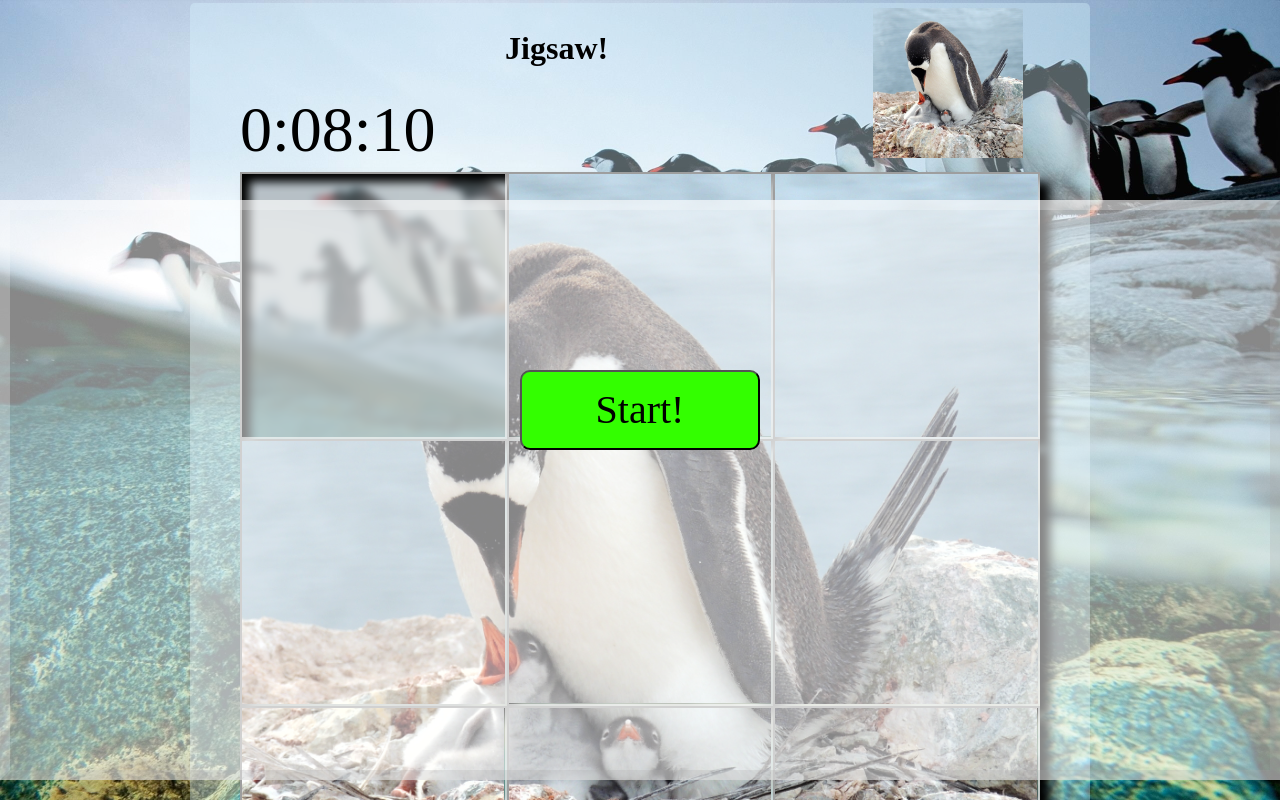
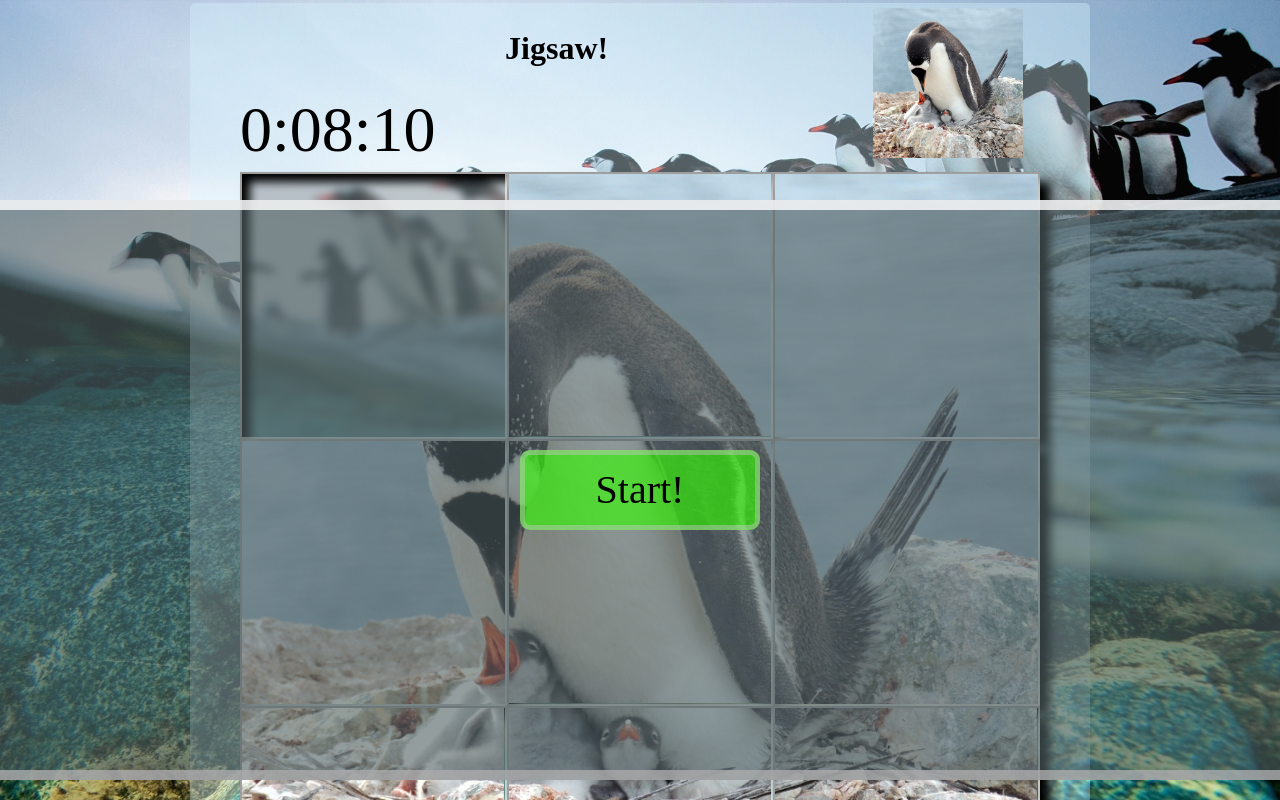
Before and after one commit to asdjosegarcia/jigsaw-puzzle, a React app: page / in a window 1280 px wide. Shown: the top 800 px of the page. Built offline with nearby package versions, Linux system fonts and the light colour scheme.

Commit message:
codigo:  -add context  -add StartStage box

```diff
--- a/src/common/StartStage.jsx
+++ b/src/common/StartStage.jsx
@@ -1,14 +1,22 @@
-import React from "react";
+import React,{useContext, useEffect} from "react";
 import { StartButton } from "@components/buttons/StartButton.jsx";
 import '@styles/common/StartStage.scss'
+import { variableContext } from "../context/context.jsx";
+
 
 export function StartStage(){
+    const contexto = useContext(variableContext)//traemos los valores que cargamos en variable context, y los almacenamos en contexto
+
 
     return(
+    <>
+        {!contexto.gameStartedStatus &&( /* si el juego esta iniciado el cartel desaparece */
         <div className="start-stage__background">
             <div className="start-stage__StartButton-container">
             <StartButton className="start-stage__StartButton"/>
             </div>
         </div>
+        )}
+    </>
     )
 }
--- a/src/components/Timer.jsx
+++ b/src/components/Timer.jsx
@@ -19,7 +19,7 @@ function Timer() {
 
   function showTime() {
     tenMs=tenMs+1
-    console.log(tenMs);
+    // console.log(tenMs);
     if (tenMs > 99) {
       tenMs=0
       seconds=seconds+1
@@ -34,7 +34,8 @@ function Timer() {
     setMinutes(minutes)
 
 
-    console.log(`${minutes}:${seconds < 10 ? "0" + seconds : seconds}:${tenMs < 10? "0" + tenMs: tenMs }`)}; //muestra el tiempo, si es menor a 10 agrega un 0
+    // console.log(`${minutes}:${seconds < 10 ? "0" + seconds : seconds}:${tenMs < 10? "0" + tenMs: tenMs }`)//muestra el tiempo, si es menor a 10 agrega un 0
+  };
 
 
   return (
--- a/src/components/buttons/StartButton.jsx
+++ b/src/components/buttons/StartButton.jsx
@@ -1,13 +1,30 @@
-import React from "react";
+// import React from "react";
 import '@styles/components/buttons/StartButton.scss'
+import React, { useContext } from "react";
+import { variableContext } from "../../context/context.jsx";
 
 export function StartButton() {
+  const contexto = useContext(variableContext)//traemos los valores que cargamos en variable context, y los almacenamos en contexto
+
 
   return (
     <>
-      <button className="start-button__button">
+    {/* <variableContext.provider value={{gameStarted}}> */}
+      <button onClick={()=>contexto.setGameStartedStatus(true)} className="start-button__button">
         <p className="start-button__button-text">Start!</p>
       </button>
+    {/* </variableContext.provider> */}
     </>
   );
 }
+
+
+
+/* function Hijo() {
+    // console.log(contexto);
+    return (
+            <h1>hola, {contexto.texto}</h1>//contexto tiene los valores, texto es uno de los valores alamacenados en contexto
+    )
+}
+export { Hijo }
+ */
--- a/src/containers/Jigsaw.jsx
+++ b/src/containers/Jigsaw.jsx
@@ -1,5 +1,5 @@
-import React from "react";
-import { useState } from "react";
+import React,{useState,useContext} from "react";
+// import { useState } from "react";
 import '@styles/Jigsaw.scss'
 import moveSound from "@sounds/snow_slowed.mp3"
 import backgroundSound from "@sounds/background_sound.mp3"
@@ -10,9 +10,12 @@ import Timer from "../components/Timer.jsx";
 import CompletedStage from "../common/CompleteStage.jsx";
 import { jigsawMaps } from "../utils/maps.js";
 import { StartStage } from "../common/StartStage.jsx";
+import { variableContext } from "../context/context.jsx";
+
 
 let gameStarted=false
 const Jigsaw=()=>{
+    const contexto = useContext(variableContext)//traemos los valores que cargamos en variable context, y los almacenamos en contexto
     const soundMove=new Audio(moveSound)
     const soundBackground=new Audio(backgroundSound)
     const [getCompletedGame,setCompletedGame]=useState(false)//almacena el estado del juego, si se completo o no
--- /dev/null
+++ b/src/context/context.jsx
@@ -0,0 +1,16 @@
+import React,{useEffect, useState} from "react"
+
+export const variableContext=React.createContext();//creamos un context
+// let gameStarted;
+export function FuncionProvider({children}){//creamos la funcion que encapsulara los valores y luego encapsulara el componente principal de la app
+    const[texto,setTexto]=useState('no nacimos para perder')//lo que vamos a compartir en toda la app
+    const [gameStartedStatus,setGameStartedStatus]=useState(false)
+
+
+
+    return (
+        <variableContext.Provider value={{texto,setTexto,gameStartedStatus,setGameStartedStatus}}>{/* value almacena lo que queremos entregar a el resto de la app */}
+            {children} {/* un children por que aqui entrar el elemento que encapsulemos */}
+        </variableContext.Provider>
+    )
+}
--- a/src/routes/App.jsx
+++ b/src/routes/App.jsx
@@ -1,14 +1,17 @@
 import React from "react";
 // import StartButton from "@components/buttons/StartButton.jsx"
-import Jigsaw from '@containers/Jigsaw.jsx'
-import '@styles/App.scss'
-import 'normalize.css'
+import Jigsaw from "@containers/Jigsaw.jsx";
+import "@styles/App.scss";
+import "normalize.css";
+import { FuncionProvider } from "../context/context.jsx";
 
-const App=()=>{
-   return(
-    <div  className="app-background">
-      <Jigsaw />
-    </div>
-   )
-}
+const App = () => {
+  return (
+    <FuncionProvider>
+      <div className="app-background">
+        <Jigsaw />
+      </div>
+    </FuncionProvider>
+  );
+};
 export default App;
--- a/src/styles/common/StartStage.scss
+++ b/src/styles/common/StartStage.scss
@@ -1,18 +1,28 @@
-.start-stage__background{
+.start-stage__background {
     display: grid;
     grid-template-areas:
     'one two tree'
     'four five six'
     'seven eight nine';
     position: absolute;
-    width: calc(100vw - 20px);
+    width: 100vw;
     height: 70vh;
-    background-color: rgba(255, 255, 255, 0.527);
-    border: outset rgba(255, 255, 255, 0.24) 10px;
+    background-color: rgba(80, 97, 100, 0.616);
+    border-top: outset rgba(255, 255, 255, 0.808) 10px;
+    border-bottom: outset rgba(255, 255, 255, 0.808) 10px;
     margin-top: 25vh;
     z-index: 1;
     text-align: center;
+
 }
+/* .start-stage__background{
+
+} */
 .start-stage__StartButton-container{
     grid-area: five;
+    display:flex;
+    align-items: center;
+    justify-content: center;
+    // flex-direction: column;
+
 }
--- a/src/styles/components/buttons/StartButton.scss
+++ b/src/styles/components/buttons/StartButton.scss
@@ -1,14 +1,23 @@
-.start-button__button{
-    background-color:  rgb(51, 255, 0);
+.start-button__button {
+  background-color: rgba(51, 255, 0, 0.616);
   // font-size: 40px;
   // grid-area: five;
   width: 15rem;
   height: 5rem;
   border-radius: 10px;
   margin: none;
+  user-select: none;
+  border: 5px solid rgba(202, 202, 202, 0.418);
+
 }
-.start-button__button-text{
+.start-button__button :hover {
+  // border-radius: 20px;
+  // border: 10px solid rgba(51, 255, 0, 0.616);
+  // background-color: black;
+  color: rgb(192, 238, 238);
+}
+.start-button__button-text {
   font-size: 40px;
-    margin: 0 ;
+  margin: 0;
   text-align: center;
 }
```
Also changed, not shown: src/context/index.js (deleted, +0 -13 lines). Lines whose indentation alone changed are shown as unchanged.
